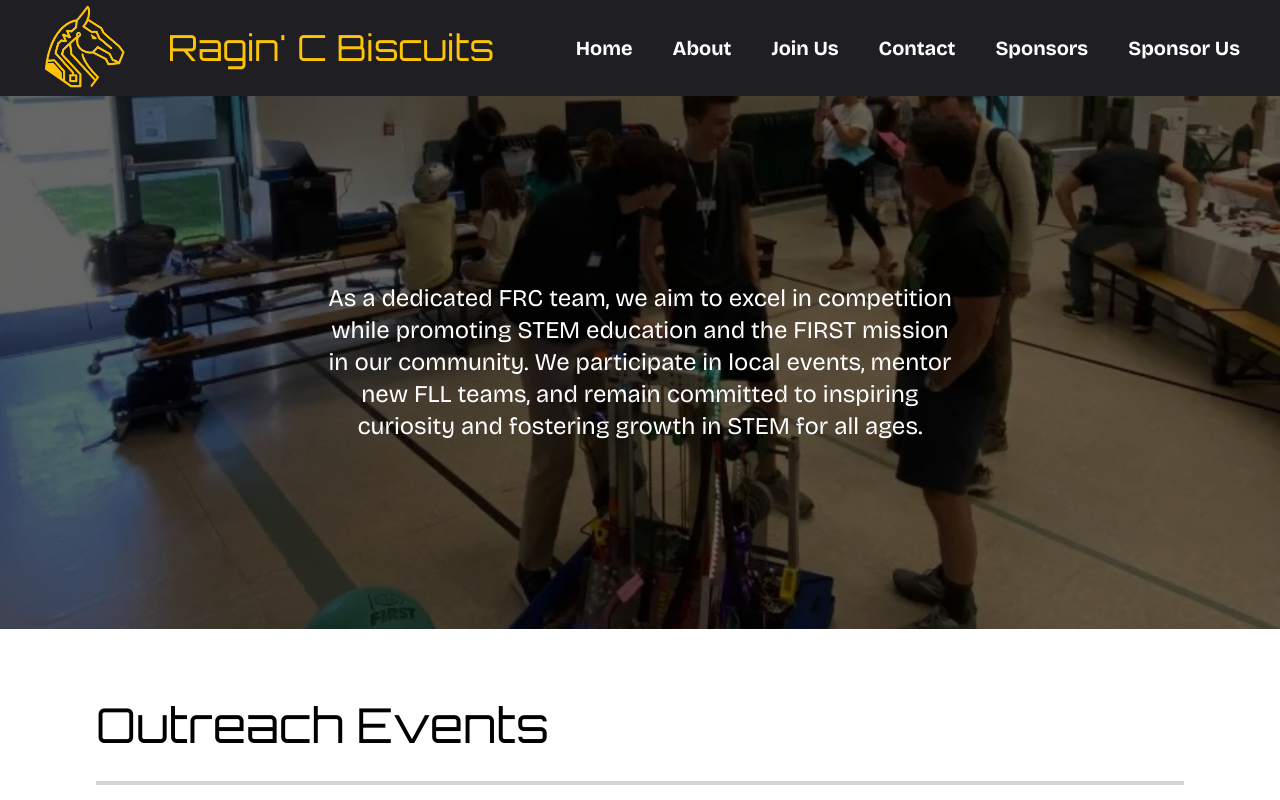
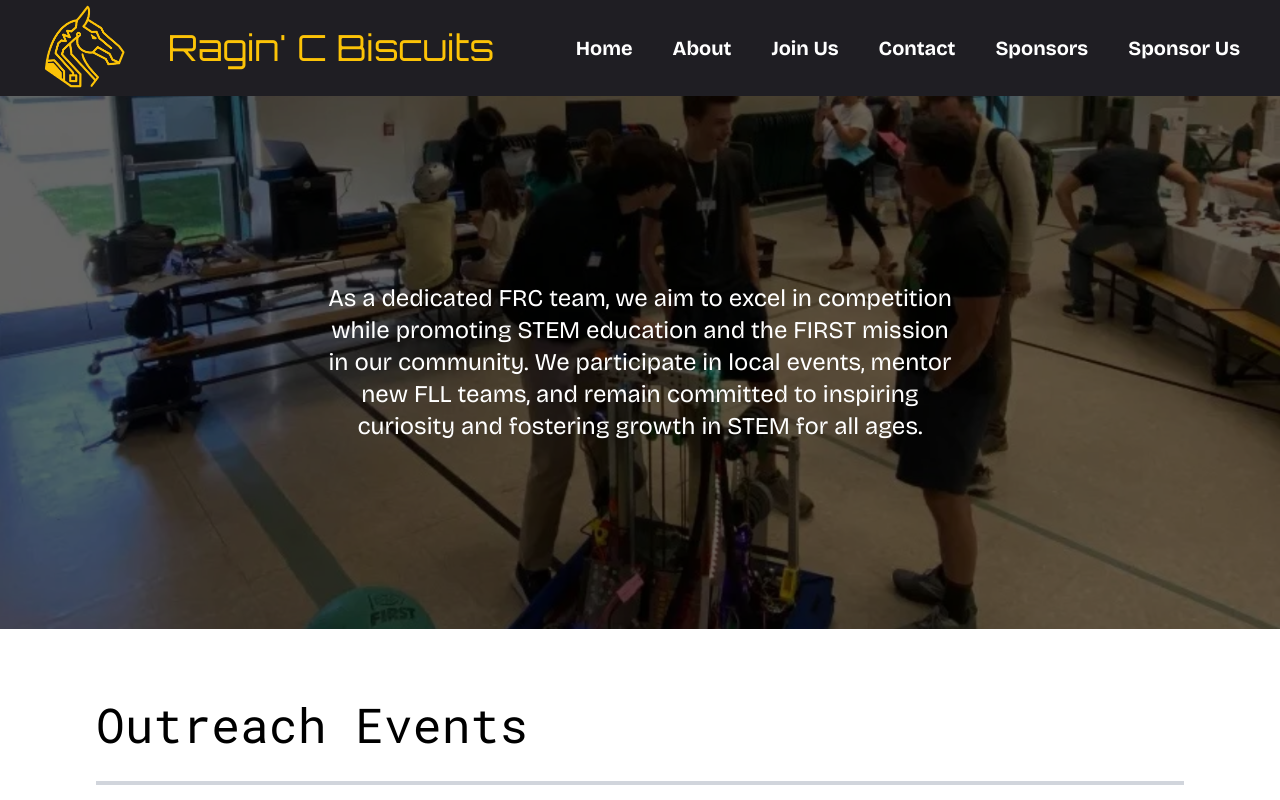
Before and after one commit to Team-1280/1280-website, a React (Vite) app in the folder app/: page /Outreach in a window 1280 px wide. Shown: the top 800 px of the page. Built offline with nearby package versions, Linux system fonts and the light colour scheme.

Commit message:
font change

```diff
--- a/app/src/pages/Outreach.jsx
+++ b/app/src/pages/Outreach.jsx
@@ -11,7 +11,7 @@ const Outreach = () => {
             </div>
         </section>
         <section className='text-left bg-white relative h-auto w-full px-24 py-18 min-w-160'>
-            <div className='text-black text-5xl font-orbitron whitespace-nowrap'>Outreach Events</div>
+            <div className='text-black text-5xl font-roboto whitespace-nowrap'>Outreach Events</div>
             <hr className="my-8 border-gray-300 border-t-4"></hr>
             <div className='bg-[#717070] font-bricolage px-10 py-10 text-white text-lg'>
                 In addition to our ongoing programs, our team participates in a variety of one-off or annual events that connect us with the local community. These events often include robot demonstrations, hands-on STEM activities, and opportunities for community members of all ages to learn about engineering and FIRST.
@@ -60,7 +60,7 @@ const Outreach = () => {
             </div>
         </section>
         <section className='text-left bg-white relative h-auto w-full px-24 py-18 min-w-160'>
-            <div className='text-black text-5xl font-orbitron whitespace-nowrap'>Outreach Programs</div>
+            <div className='text-black text-5xl font-roboto whitespace-nowrap'>Outreach Programs</div>
             <hr className="my-8 border-gray-300 border-t-4"></hr>
             <div className='bg-[#717070] font-bricolage px-10 py-10 text-white text-lg'>
                 Beyond one-time events, our team is committed to ongoing outreach programs that foster STEM education and strengthen connections within our community.
```
